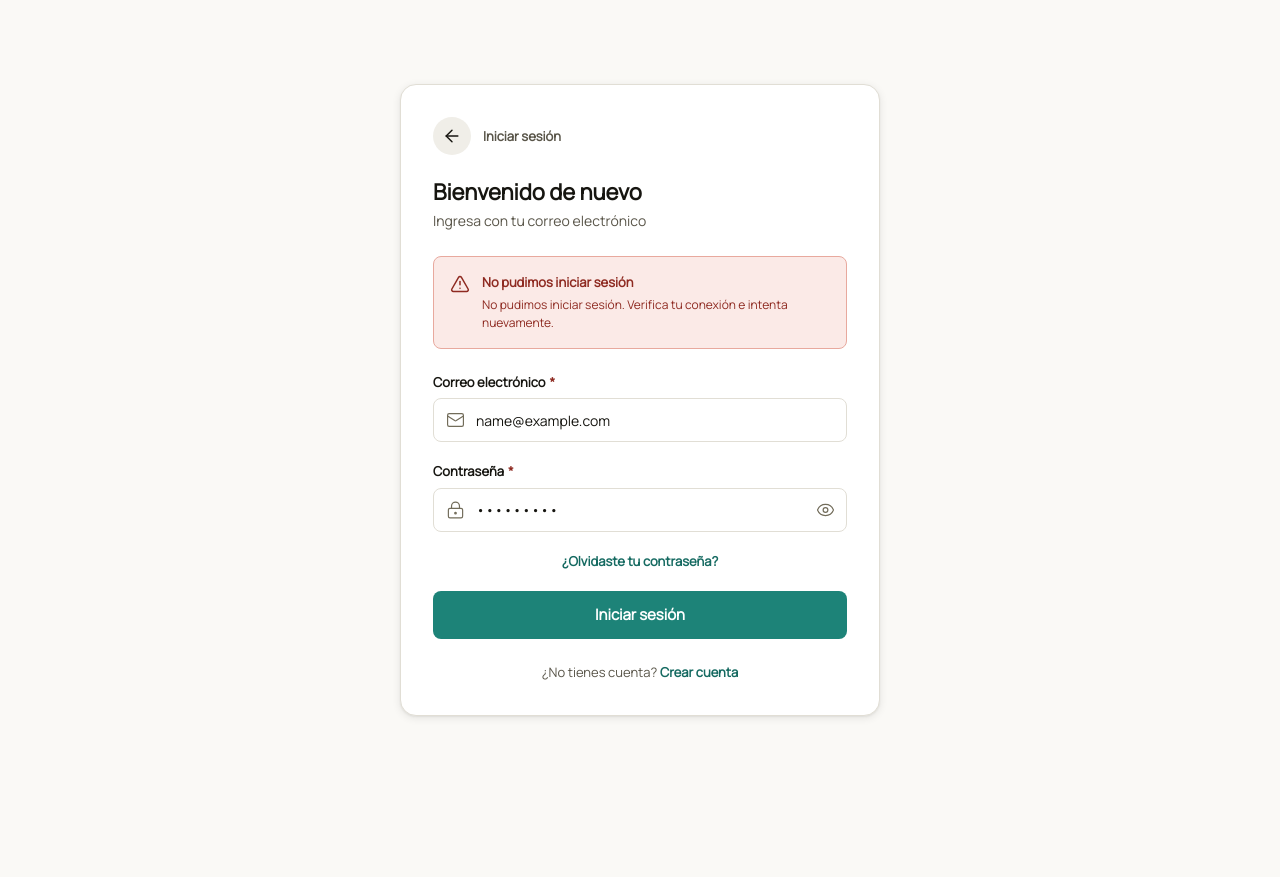
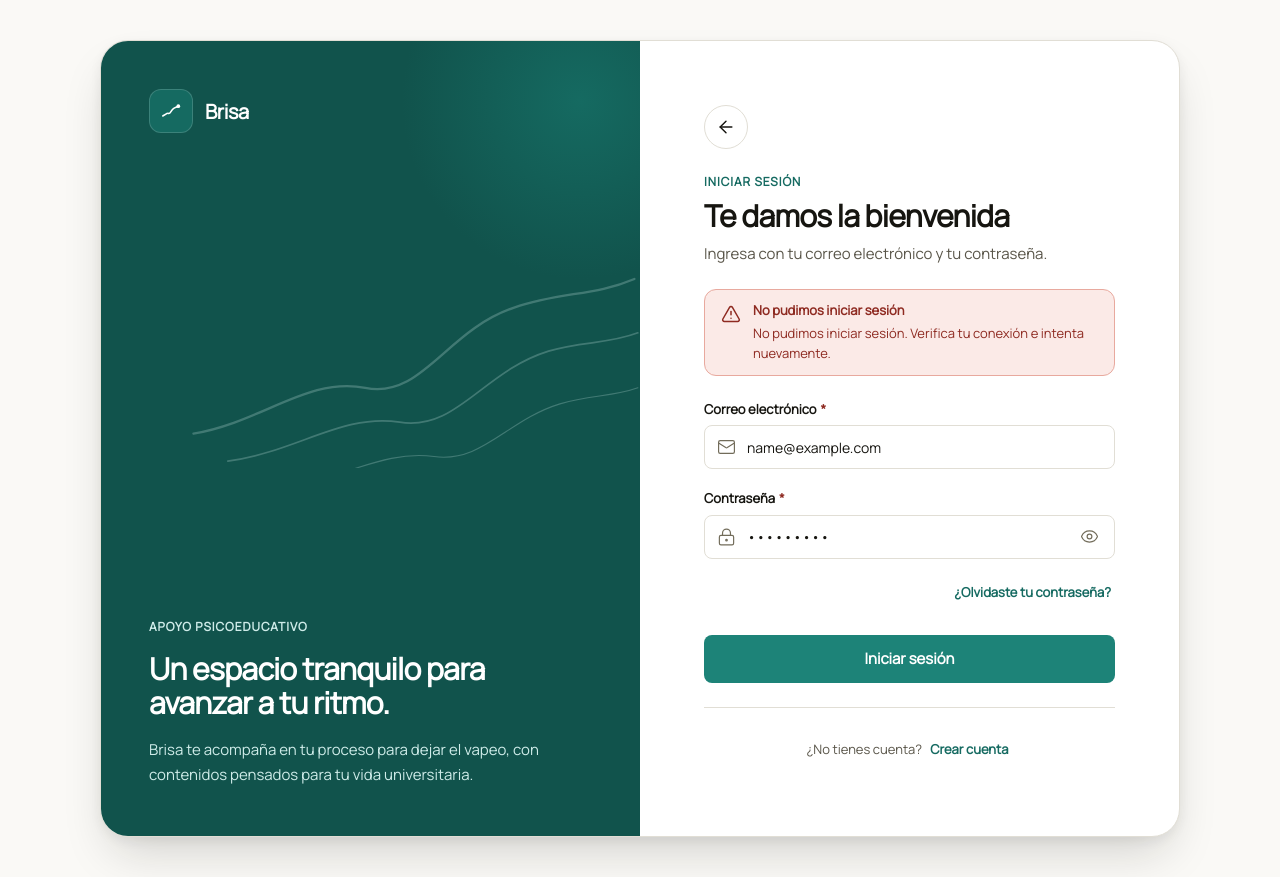
Before and after one commit to Brisa-surconductual/Brisa-Frontend, a React (Vite) app: page /login in a window 1280 px wide. Both pictures are taken after typing "name@example.com", "Sample123" into the empty fields and a click on the button "Iniciar sesión". Before the commit the page ends 800 px from the top, so only its background shows below. Built offline with nearby package versions, Linux system fonts and the light colour scheme; no server answers.

Commit message:
feat(ui): redisenar login y establecer identidad visual de Brisa

```diff
--- a/src/features/users/pages/LoginPage/LoginPage.jsx
+++ b/src/features/users/pages/LoginPage/LoginPage.jsx
@@ -1,13 +1,17 @@
 import {
   AlertTriangle,
   ArrowLeft,
+  CheckCircle2,
   Clock,
-  CheckCircle2,
 } from 'lucide-react';
+import { useLocation } from 'react-router-dom';
 
+import { BrisaLogo } from '@/shared/components/brand/BrisaLogo/index.js';
+
+import { LoginBrandPanel } from './components/LoginBrandPanel.jsx';
 import { LoginForm } from './components/LoginForm.jsx';
+import { LoginNotice } from './components/LoginNotice.jsx';
 import { useLoginPage } from './hooks/useLoginPage.js';
-import { useLocation } from 'react-router-dom';
 
 export function LoginPage() {
   const location = useLocation();
@@ -27,136 +31,112 @@ export function LoginPage() {
   const passwordReset = Boolean(location.state?.passwordReset);
 
   return (
-    <div className="flex min-h-screen justify-center bg-[var(--surface-bg)] md:items-center md:p-[var(--space-8)]"
+    <div className="min-h-screen bg-[var(--surface-card)] md:bg-[var(--surface-bg)] lg:flex lg:items-center lg:justify-center lg:p-[var(--space-8)]">
+      <div className="mx-auto grid min-h-screen w-full max-w-[var(--container-auth)] lg:min-h-[640px] lg:grid-cols-2 lg:overflow-hidden lg:rounded-[var(--radius-3xl)] lg:border lg:border-[var(--surface-border)] lg:bg-[var(--surface-card)] lg:shadow-[var(--shadow-xl)]">
+        <LoginBrandPanel />
+
+        <main className="flex flex-col px-[var(--space-5)] pt-[var(--space-6)] pb-[var(--space-9)] md:items-center md:justify-center md:p-[var(--space-8)] lg:p-[var(--space-10)]">
+          <div className="flex w-full max-w-[var(--container-form)] flex-col gap-[var(--space-6)] md:rounded-[var(--radius-2xl)] md:border md:border-[var(--surface-border)] md:bg-[var(--surface-card)] md:p-[var(--space-8)] md:shadow-[var(--shadow-md)] lg:rounded-none lg:border-0 lg:p-0 lg:shadow-none">
+            <header className="flex items-center justify-between gap-[var(--space-3)]">
+              <button
+                type="button"
+                className="inline-flex h-[44px] w-[44px] shrink-0 items-center justify-center rounded-[var(--radius-full)] border border-[var(--surface-border)] bg-[var(--surface-card)] p-0 text-[var(--text-primary)] transition-colors duration-150 hover:bg-[var(--surface-hover)] motion-reduce:transition-none"
+                onClick={goBack}
+                aria-label="Volver"
               >
-      <div className="flex min-h-screen w-full max-w-[480px] flex-col gap-[var(--space-6)] bg-[var(--surface-card)] px-[var(--space-5)] pt-[var(--space-7)] pb-[var(--space-9)] md:min-h-0 md:rounded-[var(--radius-xl)] md:border md:border-[var(--surface-border)] md:p-[var(--space-7)] md:shadow-[var(--shadow-md)] "
-      >
-        <header
-          className=" flex items-center gap-[var(--space-3)] "
-        >
-          <button type="button" className=" inline-flex h-[38px] w-[38px] shrink-0 items-center justify-center rounded-[var(--radius-full)] border-0 bg-[var(--surface-hover)] p-0 text-[var(--text-primary)] transition-colors hover:bg-[var(--surface-border)] " onClick={goBack} aria-label="Volver"
-          >
-            <ArrowLeft size={20} strokeWidth={1.7} aria-hidden="true"
-            />
+                <ArrowLeft size={20} strokeWidth={1.7} aria-hidden="true" />
               </button>
 
-          <span className="text-[13px] font-bold text-[var(--text-secondary)]"
-          >
-            Iniciar sesión
-          </span>
+              {/* En escritorio la marca vive en el panel lateral. */}
+              <div className="lg:hidden">
+                <BrisaLogo />
+              </div>
             </header>
 
-        <section className="flex flex-col">
-          <h1 className="m-0 text-[22px] leading-[1.2] font-extrabold text-[var(--text-primary)]"
-          >
-            Bienvenido de nuevo
+            <section className="flex flex-col gap-[var(--space-2)]">
+              <p className="m-0 text-[length:var(--font-size-xs)] font-bold tracking-[var(--letter-spacing-wide)] text-[var(--brand-600)] uppercase">
+                Iniciar sesión
+              </p>
+
+              <h1 className="m-0 text-[length:var(--font-size-2xl)] leading-[var(--line-height-tight)] font-extrabold tracking-[var(--letter-spacing-tight)] text-[var(--text-primary)] md:text-[length:var(--font-size-3xl)]">
+                Te damos la bienvenida
               </h1>
 
-          <p className="mt-[var(--space-1)] mb-0 text-[14px] leading-[1.6] text-[var(--text-secondary)]"
-          >
-            Ingresa con tu correo electrónico
+              <p className="m-0 text-[length:var(--font-size-md)] leading-[var(--line-height-normal)] text-[var(--text-secondary)] md:text-[length:var(--font-size-base)]">
+                Ingresa con tu correo electrónico y tu contraseña.
               </p>
             </section>
+
             {passwordReset && (
-          <div
-            className="flex items-start gap-[var(--space-3)] rounded-[var(--radius-md)] border border-[var(--info-border)] bg-[var(--info-bg)] p-[var(--space-4)] text-[var(--info-text)]"
+              <LoginNotice
+                tone="success"
+                icon={CheckCircle2}
+                title="Contraseña actualizada"
                 role="status"
               >
-            <CheckCircle2
-              size={20}
-              strokeWidth={1.8}
-              className="mt-px shrink-0"
-              aria-hidden="true"
-            />
-
-            <div>
-              <strong className="block text-[13px]">
-                Contraseña actualizada
-              </strong>
-
-              <p className="mt-[3px] mb-0 text-[12px] leading-[1.5]">
                 Tu contraseña se restableció correctamente. Ya puedes iniciar
                 sesión.
-              </p>
-            </div>
-          </div>
+              </LoginNotice>
             )}
 
             {wasClosedByInactivity && (
-          <div className="flex items-start gap-[var(--space-3)] rounded-[var(--radius-md)] border border-[var(--warning-border)] bg-[var(--warning-bg)] p-[var(--space-4)] text-[var(--warning-text)]" role="status"
-          >
-            <Clock size={20} strokeWidth={1.8} className="mt-px shrink-0" aria-hidden="true"
-            />
-
-            <div>
-              <strong className=" block text-[13px] "
-              >
-                Cerramos tu sesión por inactividad
-              </strong>
-
-              <p className=" mt-[3px] mb-0 text-[12px] leading-[1.5] "
+              <LoginNotice
+                tone="warning"
+                icon={Clock}
+                title="Cerramos tu sesión por inactividad"
+                role="status"
               >
                 Ingresa de nuevo para continuar donde ibas.
-              </p>
-            </div>
-          </div>
+              </LoginNotice>
             )}
 
             {remoteLogoutUnconfirmed && (
-          <div className="flex items-start gap-[var(--space-3)] rounded-[var(--radius-md)] border border-[var(--warning-border)] bg-[var(--warning-bg)] p-[var(--space-4)] text-[var(--warning-text)]" role="alert"
-          >
-            <AlertTriangle size={20} strokeWidth={1.8} className="mt-px shrink-0" aria-hidden="true"
-            />
-
-            <div>
-              <strong className="block text-[13px]"
-              >
-                No pudimos confirmar el cierre de sesión
-              </strong>
-
-              <p className="mt-[3px] mb-0 text-[12px] leading-[1.5]"
+              <LoginNotice
+                tone="warning"
+                icon={AlertTriangle}
+                title="No pudimos confirmar el cierre de sesión"
+                role="alert"
               >
                 El servidor no confirmó el cierre. Lo intentaremos de nuevo la
                 próxima vez que abras Brisa en este dispositivo. Si usas un
                 equipo compartido, vuelve a abrir Brisa cuando tengas conexión
                 para completarlo.
-              </p>
-            </div>
-          </div>
+              </LoginNotice>
             )}
 
             {submitError && (
-          <div className=" flex items-start gap-[var(--space-3)] rounded-[var(--radius-md)] border border-[var(--danger-border)] bg-[var(--danger-bg)] p-[var(--space-4)] text-[var(--danger-text)] " role="alert"
+              <LoginNotice
+                tone="danger"
+                icon={AlertTriangle}
+                title="No pudimos iniciar sesión"
+                role="alert"
               >
-            <AlertTriangle size={20} strokeWidth={1.8} className="mt-px shrink-0" aria-hidden="true"
+                {submitError}
+              </LoginNotice>
+            )}
+
+            <LoginForm
+              form={form}
+              errors={errors}
+              isSubmitting={isSubmitting}
+              onChange={handleChange}
+              onSubmit={handleSubmit}
+              onForgotPassword={goToRecover}
             />
 
-            <div>
-              <strong className="block text-[13px] "
-              >
-                No pudimos iniciar sesión
-              </strong>
-
-              <p className=" mt-[3px] mb-0 text-[12px] leading-[1.5] "
-              >
-                {submitError}
-              </p>
-            </div>
-          </div>
-        )}
-
-        <LoginForm form={form} errors={errors} isSubmitting={isSubmitting} onChange={handleChange} onSubmit={handleSubmit} onForgotPassword={goToRecover}
-        />
-
-        <p className="m-0 text-center text-[13px] text-[var(--text-secondary)] "
-        >
-          ¿No tienes cuenta?{' '}
-          <button type="button" className=" border-0 bg-transparent p-0 font-semibold text-[var(--brand-600)] hover:underline " onClick={goToCreateAccount}
+            <p className="m-0 flex flex-wrap items-center justify-center gap-x-[var(--space-1)] border-t border-[var(--surface-border)] pt-[var(--space-5)] text-center text-[length:var(--font-size-sm)] text-[var(--text-secondary)]">
+              ¿No tienes cuenta?
+              <button
+                type="button"
+                className="inline-flex min-h-[44px] items-center rounded-[var(--radius-sm)] border-0 bg-transparent px-[var(--space-1)] font-bold text-[var(--brand-600)] underline-offset-4 hover:underline"
+                onClick={goToCreateAccount}
               >
                 Crear cuenta
               </button>
             </p>
           </div>
+        </main>
+      </div>
     </div>
   );
 }
--- /dev/null
+++ b/src/features/users/pages/LoginPage/components/LoginBrandPanel.jsx
@@ -0,0 +1,100 @@
+/*
+ * Panel de identidad del login (solo escritorio). Decoración con
+ * CSS y SVG en `currentColor`: sin imágenes ni colores fijos.
+ *
+ * Usa una marca propia en lugar de BrisaLogo porque este último
+ * pinta el nombre con --text-primary, ilegible sobre el panel.
+ */
+function BrandMark() {
+  return (
+    <span className="inline-flex items-center gap-[var(--space-3)]">
+      <span
+        className="inline-flex h-[44px] w-[44px] shrink-0 items-center justify-center rounded-[var(--radius-lg)] border border-[var(--surface-brand-line)] bg-[var(--surface-brand-raised)] text-[var(--text-on-brand)]"
+        aria-hidden="true"
+      >
+        <svg width="26" height="26" viewBox="0 0 32 32" fill="none">
+          <path
+            d="M6 22 C9 21, 11 18, 13 19 C15 20, 16 15, 19 13 C21.5 11.3, 23 11.5, 25 10"
+            stroke="currentColor"
+            strokeWidth="2"
+            strokeLinecap="round"
+          />
+          <circle cx="25" cy="10" r="2.3" fill="currentColor" />
+        </svg>
+      </span>
+
+      <span className="text-[length:var(--font-size-xl)] leading-[var(--line-height-tight)] font-extrabold tracking-[var(--letter-spacing-tight)]">
+        Brisa
+      </span>
+    </span>
+  );
+}
+
+/*
+ * Líneas de brisa: eco del trazo del logo. Ocupan el espacio libre
+ * entre la marca y el texto, sin cruzar el contenido legible.
+ */
+function BreezeLines() {
+  return (
+    <svg
+      className="pointer-events-none absolute top-[22%] right-0 w-[85%] max-w-[460px] text-[var(--text-on-brand-muted)] opacity-25"
+      viewBox="0 0 400 220"
+      fill="none"
+      aria-hidden="true"
+    >
+      <path
+        d="M10 190 C70 180, 110 140, 160 150 C210 160, 230 100, 290 80 C330 66, 360 70, 395 55"
+        stroke="currentColor"
+        strokeWidth="2"
+        strokeLinecap="round"
+      />
+      <path
+        d="M40 214 C100 206, 140 172, 190 180 C240 188, 262 136, 320 118 C350 109, 372 112, 398 102"
+        stroke="currentColor"
+        strokeWidth="1.5"
+        strokeLinecap="round"
+      />
+      <path
+        d="M90 236 C140 230, 176 204, 220 210 C262 216, 284 178, 330 164 C356 156, 376 158, 398 150"
+        stroke="currentColor"
+        strokeWidth="1"
+        strokeLinecap="round"
+      />
+    </svg>
+  );
+}
+
+export function LoginBrandPanel() {
+  return (
+    <aside
+      className="relative hidden overflow-hidden bg-[var(--surface-brand)] p-[var(--space-9)] text-[var(--text-on-brand)] lg:flex lg:flex-col lg:justify-between"
+      aria-label="Sobre Brisa"
+    >
+      <span
+        className="pointer-events-none absolute -top-[120px] -right-[120px] h-[360px] w-[360px] rounded-[var(--radius-full)] bg-[radial-gradient(circle,var(--surface-brand-raised)_0%,transparent_70%)]"
+        aria-hidden="true"
+      />
+
+      <BreezeLines />
+
+      <div className="relative">
+        <BrandMark />
+      </div>
+
+      <div className="relative flex max-w-[400px] flex-col gap-[var(--space-4)]">
+        <p className="m-0 text-[length:var(--font-size-xs)] font-bold tracking-[var(--letter-spacing-wide)] text-[var(--text-on-brand-muted)] uppercase">
+          Apoyo psicoeducativo
+        </p>
+
+        <p className="m-0 text-[length:var(--font-size-3xl)] leading-[var(--line-height-tight)] font-extrabold tracking-[var(--letter-spacing-tight)]">
+          Un espacio tranquilo para avanzar a tu ritmo.
+        </p>
+
+        <p className="m-0 text-[length:var(--font-size-base)] leading-[var(--line-height-relaxed)] text-[var(--text-on-brand-muted)]">
+          Brisa te acompaña en tu proceso para dejar el vapeo, con
+          contenidos pensados para tu vida universitaria.
+        </p>
+      </div>
+    </aside>
+  );
+}
--- a/src/features/users/pages/LoginPage/components/LoginForm.jsx
+++ b/src/features/users/pages/LoginPage/components/LoginForm.jsx
@@ -80,7 +80,7 @@ export function LoginForm({
           />
         }
         endAdornment={
-          <button type="button" className="inline-flex items-center justify-center rounded-[var(--radius-sm)] border-0 bg-transparent p-[var(--space-1)] text-[var(--text-muted)] transition-colors hover:bg-[var(--surface-hover)] hover:text-[var(--text-primary)] disabled:cursor-not-allowed disabled:opacity-60" onClick={toggleVisibility} aria-label={visibilityLabel} aria-pressed={isPasswordVisible} disabled={isSubmitting}
+          <button type="button" className="inline-flex h-[36px] w-[36px] items-center justify-center rounded-[var(--radius-md)] border-0 bg-transparent p-0 text-[var(--text-muted)] transition-colors hover:bg-[var(--surface-hover)] hover:text-[var(--text-primary)] disabled:cursor-not-allowed disabled:opacity-60 motion-reduce:transition-none" onClick={toggleVisibility} aria-label={visibilityLabel} aria-pressed={isPasswordVisible} disabled={isSubmitting}
           >
             {isPasswordVisible ? (
               <EyeOff size={19} strokeWidth={1.5} aria-hidden="true"
@@ -94,7 +94,7 @@ export function LoginForm({
         required
       />
 
-      <button type="button" className="self-center border-0 bg-transparent p-0 text-[13px] font-semibold text-[var(--brand-600)] hover:underline" onClick={onForgotPassword}
+      <button type="button" className="-mt-[var(--space-2)] inline-flex min-h-[44px] items-center self-end rounded-[var(--radius-sm)] border-0 bg-transparent px-[var(--space-1)] text-[length:var(--font-size-sm)] font-semibold text-[var(--brand-600)] underline-offset-4 hover:underline" onClick={onForgotPassword}
       >
         ¿Olvidaste tu contraseña?
       </button>
--- /dev/null
+++ b/src/features/users/pages/LoginPage/components/LoginNotice.jsx
@@ -0,0 +1,38 @@
+/*
+ * Aviso del login con tono semántico. El color nunca va solo:
+ * siempre lo acompañan ícono, título y texto.
+ */
+const TONE_CLASS = Object.freeze({
+  success:
+    'border-[var(--success-border)] bg-[var(--success-bg)] text-[var(--success-text)]',
+  warning:
+    'border-[var(--warning-border)] bg-[var(--warning-bg)] text-[var(--warning-text)]',
+  danger:
+    'border-[var(--danger-border)] bg-[var(--danger-bg)] text-[var(--danger-text)]',
+});
+
+export function LoginNotice({ tone, icon: Icon, title, role, children }) {
+  return (
+    <div
+      className={`flex items-start gap-[var(--space-3)] rounded-[var(--radius-lg)] border px-[var(--space-4)] py-[var(--space-3)] ${TONE_CLASS[tone]}`}
+      role={role}
+    >
+      <Icon
+        size={20}
+        strokeWidth={1.8}
+        className="mt-[2px] shrink-0"
+        aria-hidden="true"
+      />
+
+      <div className="min-w-0">
+        <strong className="block text-[length:var(--font-size-sm)] leading-[var(--line-height-snug)]">
+          {title}
+        </strong>
+
+        <p className="mt-[var(--space-1)] mb-0 text-[length:var(--font-size-sm)] leading-[var(--line-height-normal)]">
+          {children}
+        </p>
+      </div>
+    </div>
+  );
+}
--- a/src/styles/tokens.css
+++ b/src/styles/tokens.css
@@ -108,6 +108,50 @@
   --shadow-lg:
     0 8px 24px rgb(22 21 16 / 10%),
     0 2px 6px rgb(22 21 16 / 6%);
+
+  /*
+   * Rediseño v2 (Etapa 2). Tokens aditivos: no modifican los
+   * existentes, así las pantallas aún no rediseñadas no cambian.
+   */
+
+  /* Escala tipográfica */
+  --font-size-xs: 12px;
+  --font-size-sm: 13px;
+  --font-size-md: 14px;
+  --font-size-base: 15px;
+  --font-size-lg: 17px;
+  --font-size-xl: 20px;
+  --font-size-2xl: 24px;
+  --font-size-3xl: 30px;
+  --font-size-4xl: 36px;
+
+  --line-height-tight: 1.15;
+  --line-height-snug: 1.3;
+  --line-height-normal: 1.55;
+  --line-height-relaxed: 1.7;
+
+  --letter-spacing-tight: -0.02em;
+  --letter-spacing-wide: 0.08em;
+
+  /* Radios y elevación de composición */
+  --radius-3xl: 28px;
+  --shadow-xl:
+    0 24px 48px -12px rgb(22 21 16 / 18%),
+    0 4px 12px rgb(22 21 16 / 6%);
+
+  /* Anillo de foco (complementa a :focus-visible) */
+  --focus-ring: 0 0 0 3px color-mix(in srgb, var(--brand-500) 30%, transparent);
+
+  /* Superficie de identidad (panel de marca) */
+  --surface-brand: var(--brand-700);
+  --surface-brand-raised: var(--brand-600);
+  --surface-brand-line: color-mix(in srgb, var(--neutral-0) 16%, transparent);
+  --text-on-brand: var(--neutral-0);
+  --text-on-brand-muted: var(--brand-100);
+
+  /* Contenedores de composición */
+  --container-auth: 1080px;
+  --container-form: 420px;
 }
 
 [data-theme="dark"] {
@@ -157,4 +201,14 @@
   --button-secondary-border: #514b3f;
   --button-secondary-hover-bg: var(--surface-hover);
   --button-secondary-hover-border: #6a6253;
+
+  /* Rediseño v2: la escala de marca se invierte en oscuro */
+  --shadow-xl:
+    0 24px 48px -12px rgb(0 0 0 / 60%),
+    0 4px 12px rgb(0 0 0 / 40%);
+  --surface-brand: #0c3c37;
+  --surface-brand-raised: #11534c;
+  --surface-brand-line: color-mix(in srgb, #eaf6f5 14%, transparent);
+  --text-on-brand: #eaf6f5;
+  --text-on-brand-muted: #9ed9d2;
 }
```
Also changed, not shown: 1 other file (tests, documents, lock files or other folders). Lines whose indentation alone changed are shown as unchanged.
